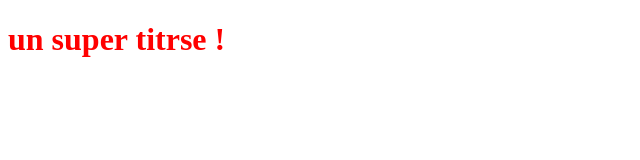
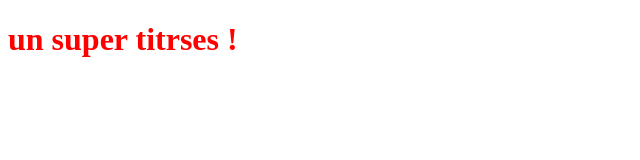
Before and after one commit to GiHunit/projetgit, a plain HTML site: page index.html in a window 1280 px wide. Shown: the full height of the page, 0-640 px from the left. Drawn offline with Linux system fonts and the light colour scheme.

Commit message:
Modification du titre H1

```diff
--- a/index.html
+++ b/index.html
@@ -10,7 +10,7 @@
 </head>
 
 <body>
-    <h1>un super titrse !</h1>
+    <h1>un super titrses !</h1>
 </body>
 
 </html>
```
